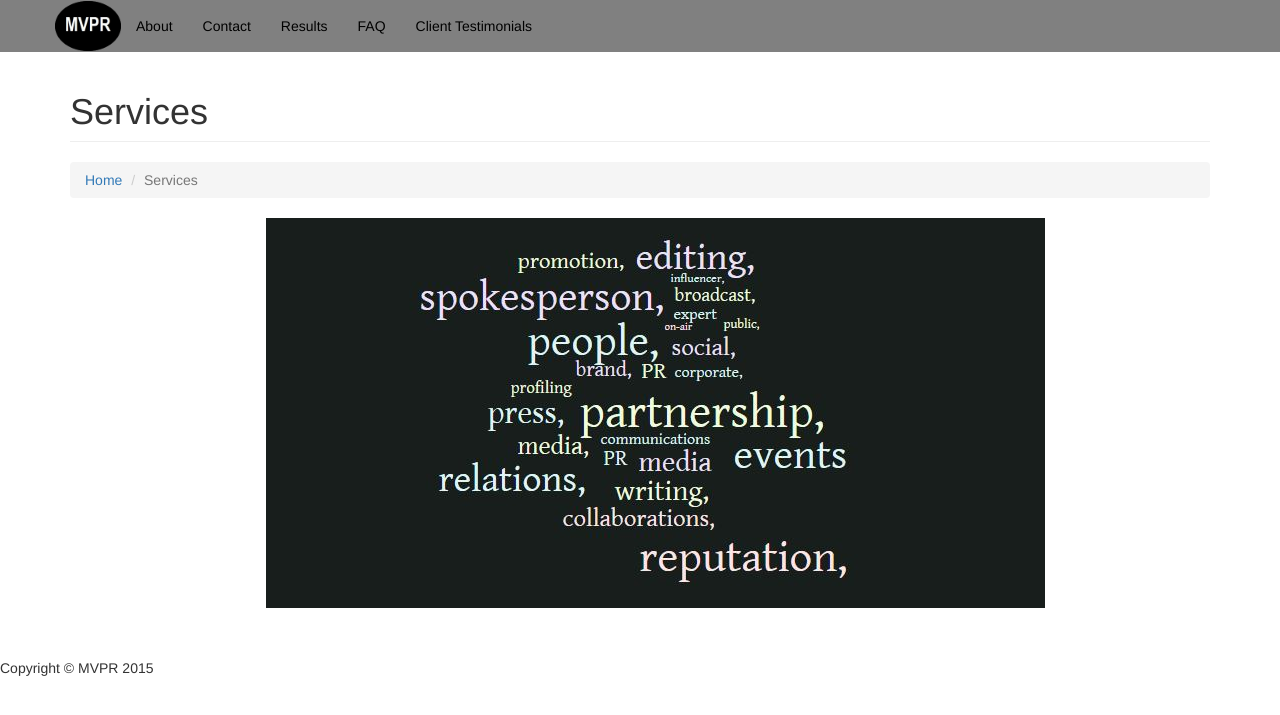
After one commit to gareth2/test, a Rails app: page /pages/service in a window 1280 px wide. The commit adds this page. Shown: the top 715 px of the page. Run offline with Rails 7, Linux system fonts and the light colour scheme; style sheets or scripts are compiled from the project's sources; some libraries are stand-ins or nearby versions.

Commit message:
added services page and word cloud, as well as changed the text colour and border colour in the navbar

```diff
--- a/app/assets/stylesheets/main.css.scss
+++ b/app/assets/stylesheets/main.css.scss
@@ -174,5 +174,25 @@ footer {
 
 .navbar-brand,
 .navbar-nav > li > a {
-  text-shadow: 0 1px 0 rgba(255, 255, 255, .25);
 }
+
+
+.word_cloud{
+    background-image: image_url("word_cloud_4.jpg");
+    background-repeat: no-repeat;
+    display: block;
+    margin-left: auto;
+    margin-right: auto;
+    height: 390px;
+    width: 779px;
+    padding-left: 0px;
+}
+
+
+.navbar.navbar-inverse li a {
+    color: black;
+}
+
+.navbar.navbar-inverse{
+    border-color: transparent;
+}
--- a/app/controllers/pages_controller.rb
+++ b/app/controllers/pages_controller.rb
@@ -21,4 +21,8 @@ class PagesController < ApplicationController
 
   end
 
+  def service
+
+  end
+
 end
--- /dev/null
+++ b/app/views/pages/service.html.erb
@@ -0,0 +1,20 @@
+
+<!-- Page Heading/Breadcrumbs -->
+  <div class="row">
+    <div class="col-lg-12">
+      <h1 class="page-header">Services</h1>
+
+
+      <ol class="breadcrumb">
+        <li><a href="/">Home</a></li>
+        <li class="active">Services</li>
+      </ol>
+    </div>
+  </div>
+  <!-- /.row -->
+
+  <div class="container">
+    <div class="word_cloud">
+    </div>
+  </div>
+</div>
--- a/config/routes.rb
+++ b/config/routes.rb
@@ -10,6 +10,8 @@ Rails.application.routes.draw do
   get 'pages/client_testimonials'
 
   get 'pages/result'
+
+  get 'pages/service'
 
   # The priority is based upon order of creation: first created -> highest priority.
   # See how all your routes lay out with "rake routes".
```
Also changed, not shown: app/views/pages/home.html.erb (+6 -5 lines), app/assets/images/word_cloud_4.jpg (added).
